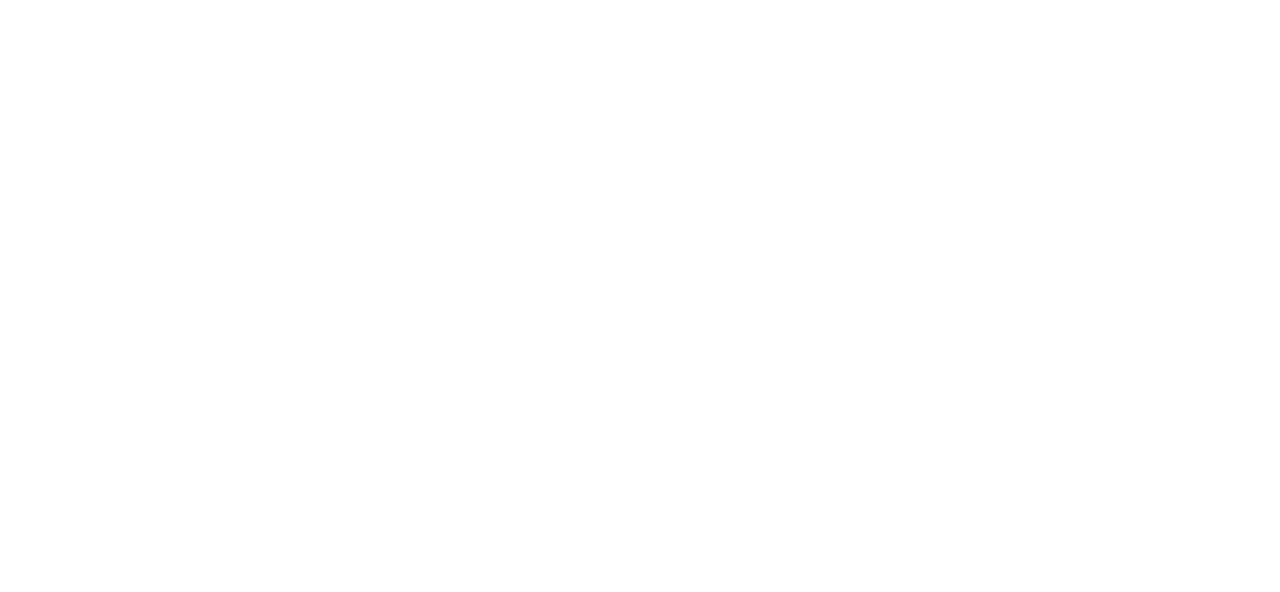
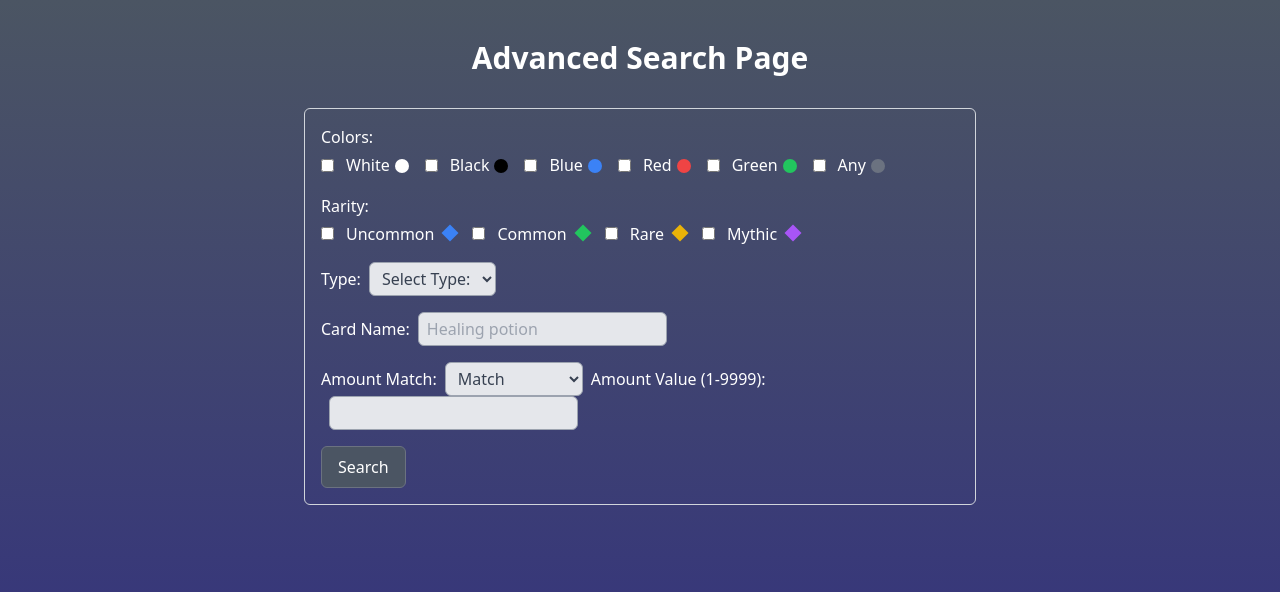
Before and after one commit to EthanWen11/ATCG-Database-Project, a React (Create React App) app in the folder atcg/frontend/: page /Advanced in a window 1280 px wide. Before the commit this address had no page. Shown: the top 592 px of the page. Built offline with nearby package versions, Linux system fonts and the light colour scheme.

Commit message:
advanced search page implemented

```diff
--- a/atcg/frontend/src/App.js
+++ b/atcg/frontend/src/App.js
@@ -1,15 +1,15 @@
-import { Routes, Route } from "react-router-dom"
+import { Routes, Route } from "react-router-dom";
 import Home from "./pages/Home";
 import Search from "./pages/Search";
+import AdvancedSearch from "./pages/AdvancedSearch"; // Import AdvancedSearch component
 
-// root page for navigation
 function App() {
   return (
     <div>
       <Routes>
-        {/* define your routes here */}
         <Route path="/" element={<Home />} />
-        <Route path="search" element={<Search />} />
+        <Route path="/search" element={<Search />} />
+        <Route path="/Advanced" element={<AdvancedSearch />} /> {/* Add this route */}
       </Routes>
     </div>
   );
--- /dev/null
+++ b/atcg/frontend/src/pages/AdvancedSearch.js
@@ -0,0 +1,183 @@
+import React, { useState } from 'react';
+
+const diamondStyle = {
+  display: 'inline-block',
+  width: '12px',
+  height: '12px',
+  transform: 'rotate(45deg)',
+  position: 'relative',
+  marginLeft: '10px',
+  top: '-1px'
+};
+
+const colorCircleStyle = {
+  display: 'inline-block',
+  width: '14px',
+  height: '14px',
+  borderRadius: '50%',
+  marginLeft: '5px',
+  position: 'relative',
+  top: '1px'
+};
+
+const AdvancedSearch = () => {
+  // State variables for form inputs
+  const [colors, setColors] = useState([]);
+  const [rarities, setRarities] = useState([]);
+  const [type, setType] = useState('');
+  const [cardName, setCardName] = useState('');
+  const [amountMatch, setAmountMatch] = useState('Match');
+  const [amountValue, setAmountValue] = useState('');
+
+  // Handler functions for form inputs
+  const handleColorChange = (e) => {
+    const { value, checked } = e.target;
+    if (checked) {
+      setColors([...colors, value]);
+    } else {
+      setColors(colors.filter(color => color !== value));
+    }
+  };
+
+  const handleRarityChange = (e) => {
+    const { value, checked } = e.target;
+    if (checked) {
+      setRarities([...rarities, value]);
+    } else {
+      setRarities(rarities.filter(rarity => rarity !== value));
+    }
+  };
+
+  const handleTypeChange = (e) => {
+    setType(e.target.value);
+  };
+
+  const handleCardNameChange = (e) => {
+    setCardName(e.target.value);
+  };
+
+  const handleAmountMatchChange = (e) => {
+    setAmountMatch(e.target.value);
+  };
+
+  const handleAmountValueChange = (e) => {
+    setAmountValue(e.target.value);
+  };
+
+  // Render function for the form
+  return (
+    <div className="min-h-screen relative bg-gradient-to-b from-gray-600 to-indigo-900 flex flex-col items-center overflow-hidden">
+      <h1 className="text-white text-3xl font-bold mb-2 text-center mt-10 mb-8">Advanced Search Page</h1>
+      <form className="flex flex-col items-start p-4 border border-gray-300 rounded-md w-full max-w-2xl">
+          <fieldset className="mb-4">
+            <legend className="text-white mb-1">Colors:</legend>
+            <div className="space-x-4">
+              <label className="inline-flex items-center">
+                <input type="checkbox" value="White" onChange={handleColorChange} />
+                <span className="ml-3 text-white">White</span>
+                <span className="color-circle" style={{ backgroundColor: "white", ...colorCircleStyle }}></span>
+              </label>
+              <label className="inline-flex items-center">
+                <input type="checkbox" value="Black" onChange={handleColorChange} />
+                <span className="ml-3 text-white">Black</span>
+                <span className="color-circle bg-black" style={colorCircleStyle}></span>
+              </label>
+              <label className="inline-flex items-center">
+                <input type="checkbox" value="Blue" onChange={handleColorChange} />
+                <span className="ml-3 text-white">Blue</span>
+                <span className="color-circle bg-blue-500" style={colorCircleStyle}></span>
+              </label>
+              <label className="inline-flex items-center">
+                <input type="checkbox" value="Red" onChange={handleColorChange} />
+                <span className="ml-3 text-white">Red</span>
+                <span className="color-circle bg-red-500" style={colorCircleStyle}></span>
+              </label>
+              <label className="inline-flex items-center">
+                <input type="checkbox" value="Green" onChange={handleColorChange} />
+                <span className="ml-3 text-white">Green</span>
+                <span className="color-circle bg-green-500" style={colorCircleStyle}></span>
+              </label>
+              <label className="inline-flex items-center">
+                <input type="checkbox" value="Any" onChange={handleColorChange} />
+                <span className="ml-3 text-white">Any</span>
+                <span className="color-circle bg-gray-500" style={colorCircleStyle}></span>
+              </label>
+            </div>
+          </fieldset>
+
+          <fieldset className="mb-4">
+            <legend className="text-white mb-1">Rarity:</legend>
+            <div className="space-x-4"> {/* Add horizontal spacing between checkboxes */}
+              <label className="inline-flex items-center">
+                <input type="checkbox" value="Uncommon" onChange={handleRarityChange} />
+                <span className="ml-3 text-white">Uncommon</span>
+                <span className="shape-diamond bg-blue-500" style={diamondStyle}></span>
+              </label>
+              <label className="inline-flex items-center">
+                <input type="checkbox" value="Common" onChange={handleRarityChange} />
+                <span className="ml-3 text-white">Common</span>
+                <span className="shape-diamond bg-green-500" style={diamondStyle}></span>
+              </label>
+              <label className="inline-flex items-center">
+                <input type="checkbox" value="Rare" onChange={handleRarityChange} />
+                <span className="ml-3 text-white">Rare</span>
+                <span className="shape-diamond bg-yellow-500" style={diamondStyle}></span>
+              </label>
+              <label className="inline-flex items-center">
+                <input type="checkbox" value="Mythic" onChange={handleRarityChange} />
+                <span className="ml-3 text-white">Mythic</span>
+                <span className="shape-diamond bg-purple-500" style={diamondStyle}></span>
+              </label>
+            </div>
+          </fieldset>
+
+
+          <div className="mb-4">
+            <label className="text-white">
+              Type:
+              <select value={type} onChange={handleTypeChange} className="ml-2 px-2 py-1 border border-gray-400 rounded-md bg-gray-200 text-gray-700">
+                <option value="">Select Type:</option>
+                <option value="fire">Fire</option>
+                <option value="earth">Earth</option>
+                <option value="air">Air</option>
+                <option value="water">Water</option>
+              </select>
+            </label>
+          </div>
+
+          <div className="mb-4">
+            <label className="text-white">
+              Card Name:
+              <input
+                type="text"
+                value={cardName}
+                onChange={handleCardNameChange}
+                className="ml-2 px-2 py-1 border border-gray-400 rounded-md bg-gray-200 text-black"
+                placeholder="Healing potion"
+              />
+            </label>
+          </div>
+
+          <div className="mb-4">
+            <label className="text-white">
+              Amount Match:
+              <select value={amountMatch} onChange={handleAmountMatchChange} className="ml-2 px-2 py-1 border border-gray-400 rounded-md bg-gray-200 text-gray-700">
+                <option value="Match">Match</option>
+                <option value="LesserThan">Lesser Than</option>
+                <option value="GreaterThan">Greater Than</option>
+              </select>
+            </label>
+            <label className="text-white ml-2">
+              Amount Value (1-9999):
+            </label>
+            <input type="number" value={amountValue} onChange={handleAmountValueChange} className="ml-2 px-2 py-1 border border-gray-400 rounded-md bg-gray-200 text-gray-700" />
+          </div>
+
+
+          <button type="submit" className="px-4 py-2 border border-gray-500 bg-gray-600 text-white rounded-md hover:bg-gray-500 focus:outline-none">Search</button>
+      </form>
+    </div>
+  );
+};
+
+export default AdvancedSearch;
--- a/atcg/frontend/src/pages/Home.js
+++ b/atcg/frontend/src/pages/Home.js
@@ -11,7 +11,7 @@ const Home = () => {
         <p className="text-white text-lg mb-8 text-center">Search and explore cards from the Apostleland Trading Card Game.</p>
         <SearchForm />
         <div className="flex justify-center mt-4">
-          <Link to="/Home.js">
+          <Link to="/Advanced">
             <button className="mr-4 px-4 py-1 border border-gray-500 bg-gray-600 text-white rounded-md hover:bg-gray-500 focus:outline-none">Advanced Search</button>
           </Link>
           <Link to="/Home.js">
```
